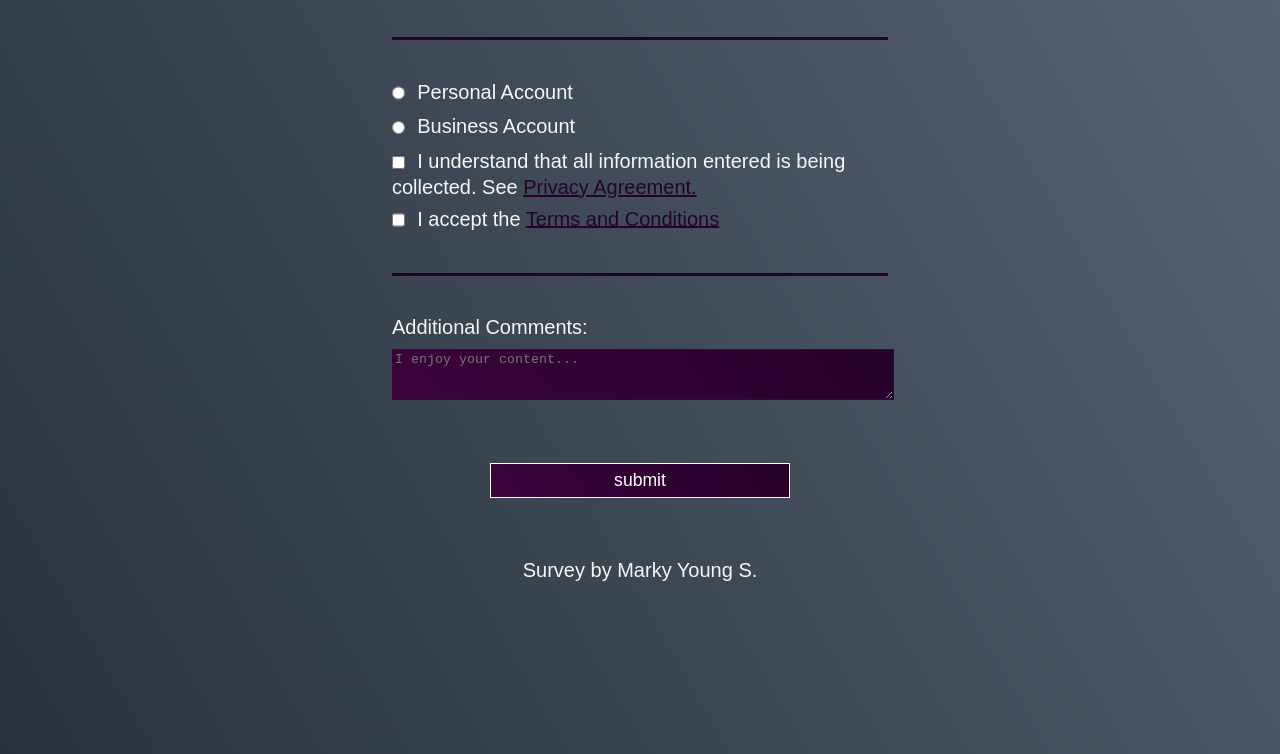
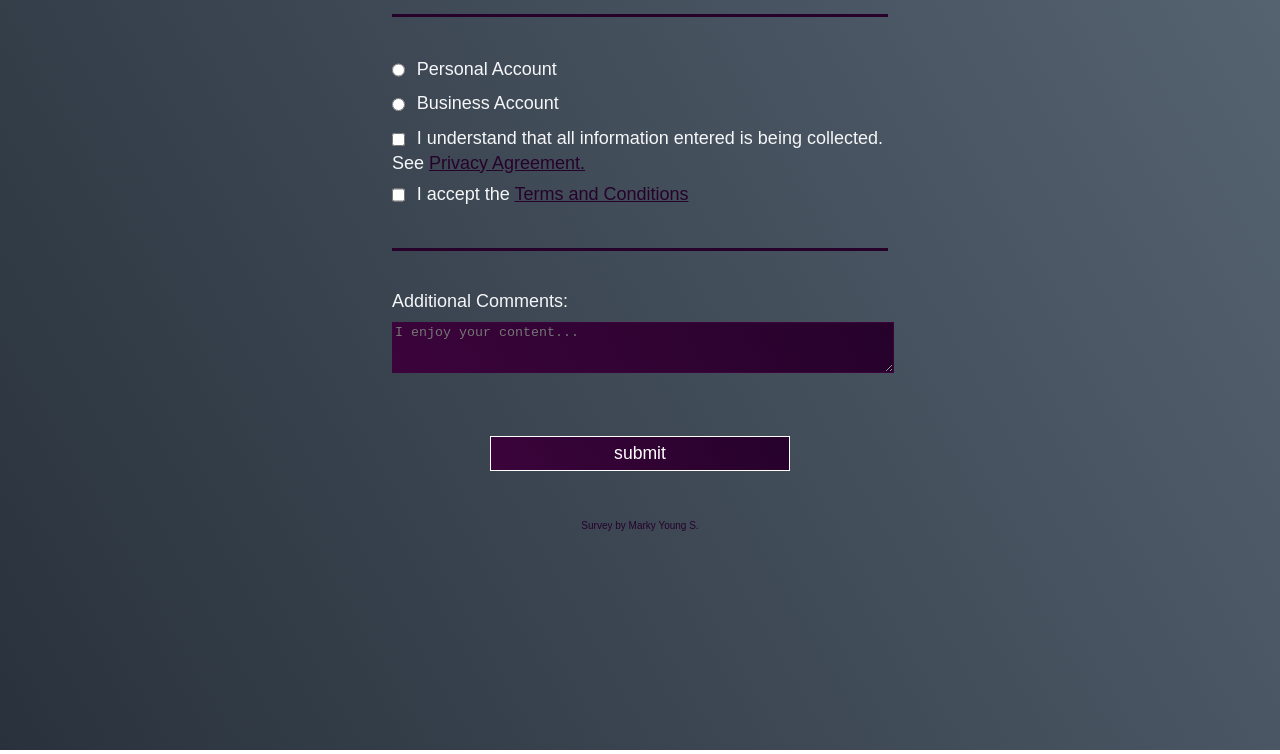
Before and after one commit to Marky212/SurveyForm_Self, a plain HTML site: page index.html in a window 1280 px wide. Shown: the part 486-1240 px from the top of the page. Drawn offline with Linux system fonts and the light colour scheme.

Commit message:
Update to styles.css
Added styling to footer.

```diff
--- a/styles.css
+++ b/styles.css
@@ -4,7 +4,7 @@ body {
     margin: 0;
     background-image: linear-gradient(60deg, #29323c 0%, #5c6a79 100%);
     color: #f5f6f7;
-    font-size: 20px;
+    font-size: 18px;
 	font-family: 'Montserrat', sans-serif;
   }
   h1, p {
@@ -69,3 +69,8 @@ a {
     border-color: white;
     min-width: 300px;
   }
+
+  #footer {
+    font-size: 10px;
+    color: #26022b;
+  }
```
